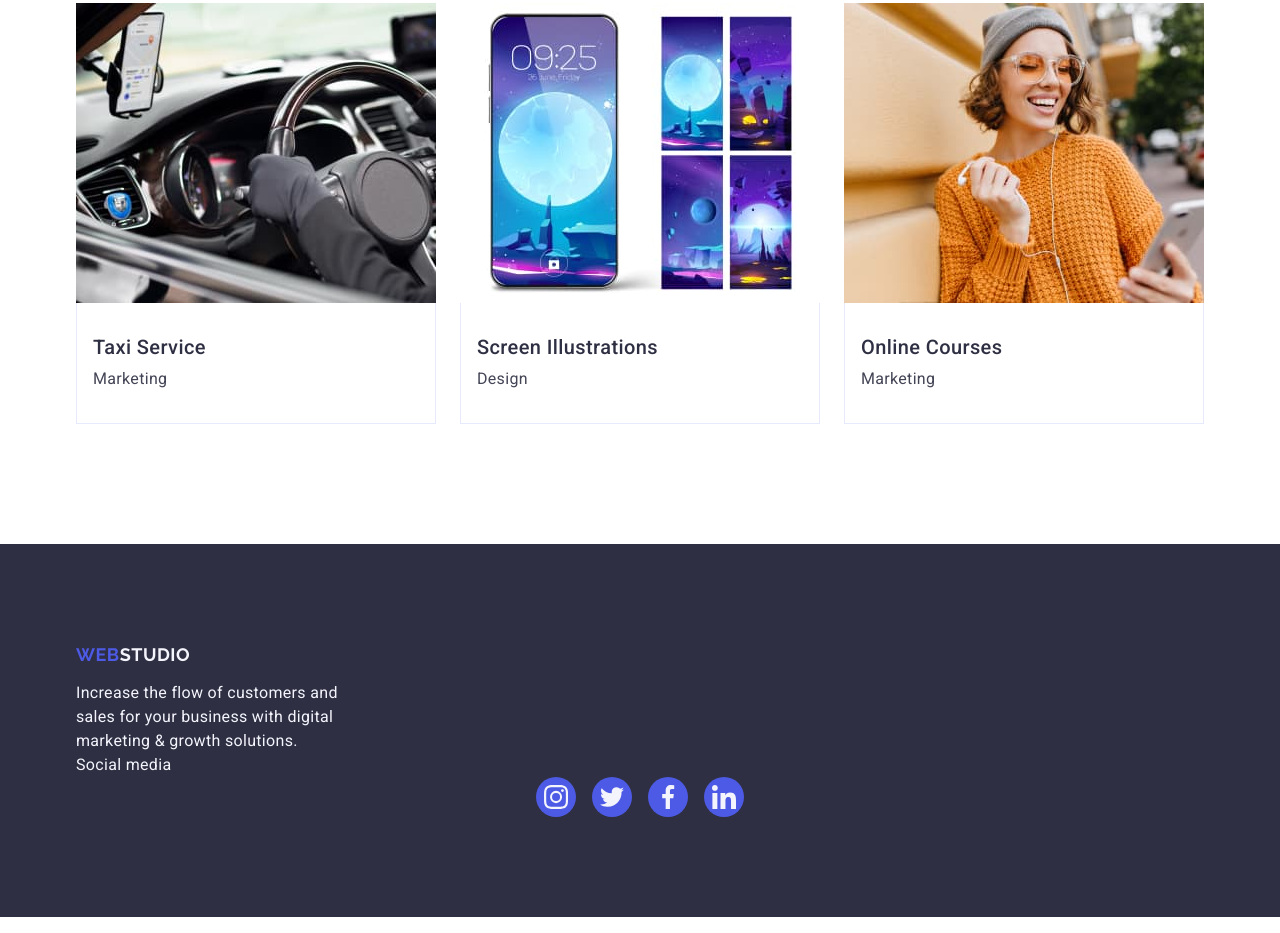
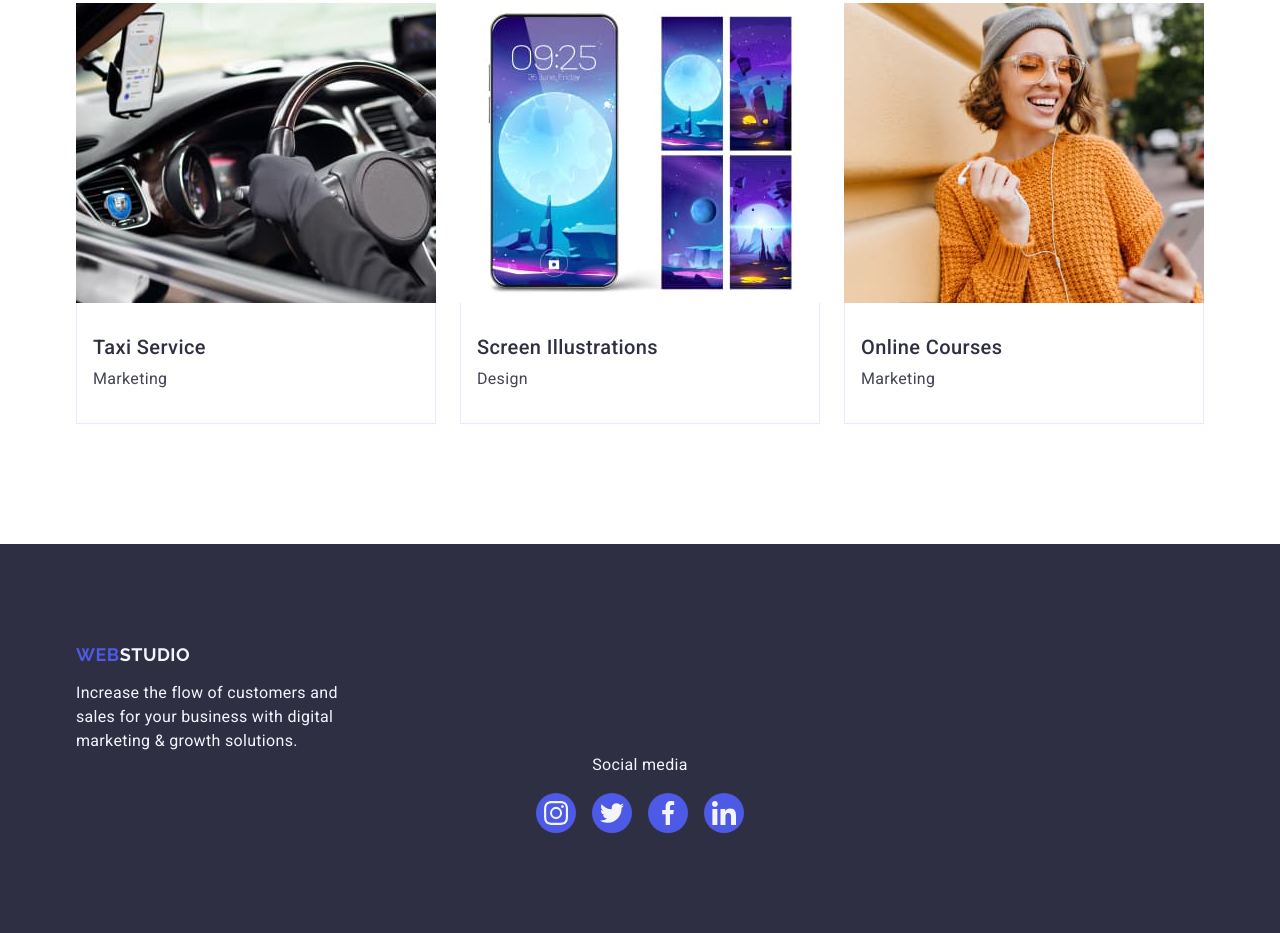
Before and after one commit to Inkom007/goit-markup-hw-04, a plain HTML site: page index.html in a window 1280 px wide. Shown: the part 2663-3596 px from the top of the page. Drawn offline with nearby package versions, Linux system fonts and the light colour scheme.

Commit message:
correction

```diff
--- a/css/styles.css
+++ b/css/styles.css
@@ -23,11 +23,12 @@ img {
 }
 
 .container {
+  width: 100%;
   max-width: 1158px;
   padding-left: 15px;
   padding-right: 15px;
-  margin-left: auto;
-  margin-right: auto;
+  margin: 0 auto;
+
 }
 
 .section {
@@ -406,6 +407,16 @@ transition-duration: 250ms;
   letter-spacing: 0.02em;
 }
 
+
+.social-media {
+  margin-bottom: 16px;
+ text-align: center;
+font-size: 16px;
+line-height: 1.5;
+color: #f4f4fd;
+letter-spacing: 0.02em;
+}
+
 .icons-footer-container {
   display: flex;
   gap: 16px;
--- a/index.html
+++ b/index.html
@@ -320,7 +320,7 @@
       Increase the flow of customers and sales for your business with digital
       marketing & growth solutions.
     </p>
-    <p class="desc-footer">Social media</p>
+    <p class="social-media">Social media</p>
     <div class="icons-footer-container">
     <a class="link-footer-social" href="https://www.instagram.com/" target="_blank">
       <svg class="icon-footer" width="24" height="24">
```
